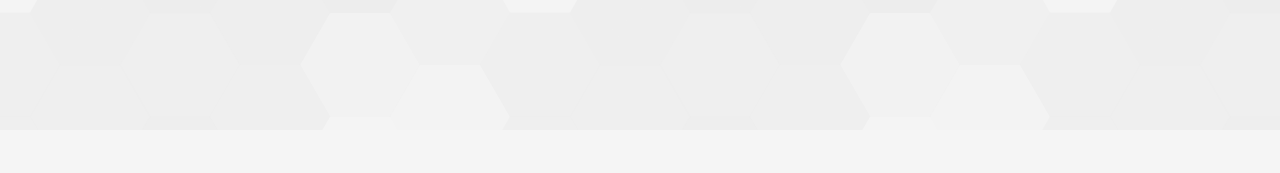
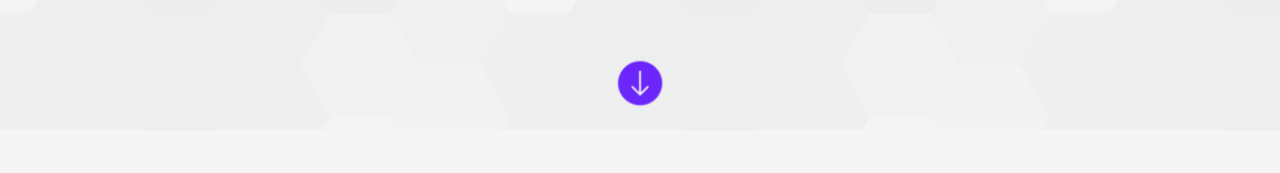
Before and after one commit to tomw9981/tw-portfolio, a React (Vite) app: page / in a window 1280 px wide. Shown: the part 966-1139 px from the top of the page. Built offline with nearby package versions, Linux system fonts and the light colour scheme; a web font is replaced by a local one.

Commit message:
Added bouncing down arrow

```diff
--- a/src/App.tsx
+++ b/src/App.tsx
@@ -5,6 +5,7 @@ import xIcon from "./assets/x-logo-black.png";
 import xIconW from "./assets/x-logo-white.png";
 import ytIcon from "./assets/youtube_social_icon_red.png";
 import inIcon from "./assets/In-Blue-72.png";
+import downArrow from "./assets/scroll-down-50.png";
 import GameItem, { game } from "./components/GameItem";
 import JobItem, { job } from "./components/JobItem";
 import { useRef } from "react";
@@ -94,7 +95,7 @@ function App() {
             </header>
             <div className="w-full h-fit mx-auto flex flex-col items-center justify-center">
                 <div
-                    className="w-full h-[1000px] flex flex-col items-center justify-center px-8
+                    className="w-full h-[1000px] relative flex flex-col items-center justify-center px-8
                 bg-[url('/Somepattttt.png')] bg-blend-overlay bg-neutral-300"
                 >
                     <div
@@ -104,6 +105,8 @@ function App() {
                         <h2>Short Summary</h2>
                         <p className="w-2/3">{data.Profile.summary}</p>
                     </div>
+                    <img className="absolute size-20 bottom-0 p-4 animate-bounce"
+                    src={downArrow} />
                 </div>
                 {/* Games */}
                 <div className="w-full h-fit bg-neutral-100 flex justify-center">
```
Also changed, not shown: src/assets/scroll-down-50.png (added).
